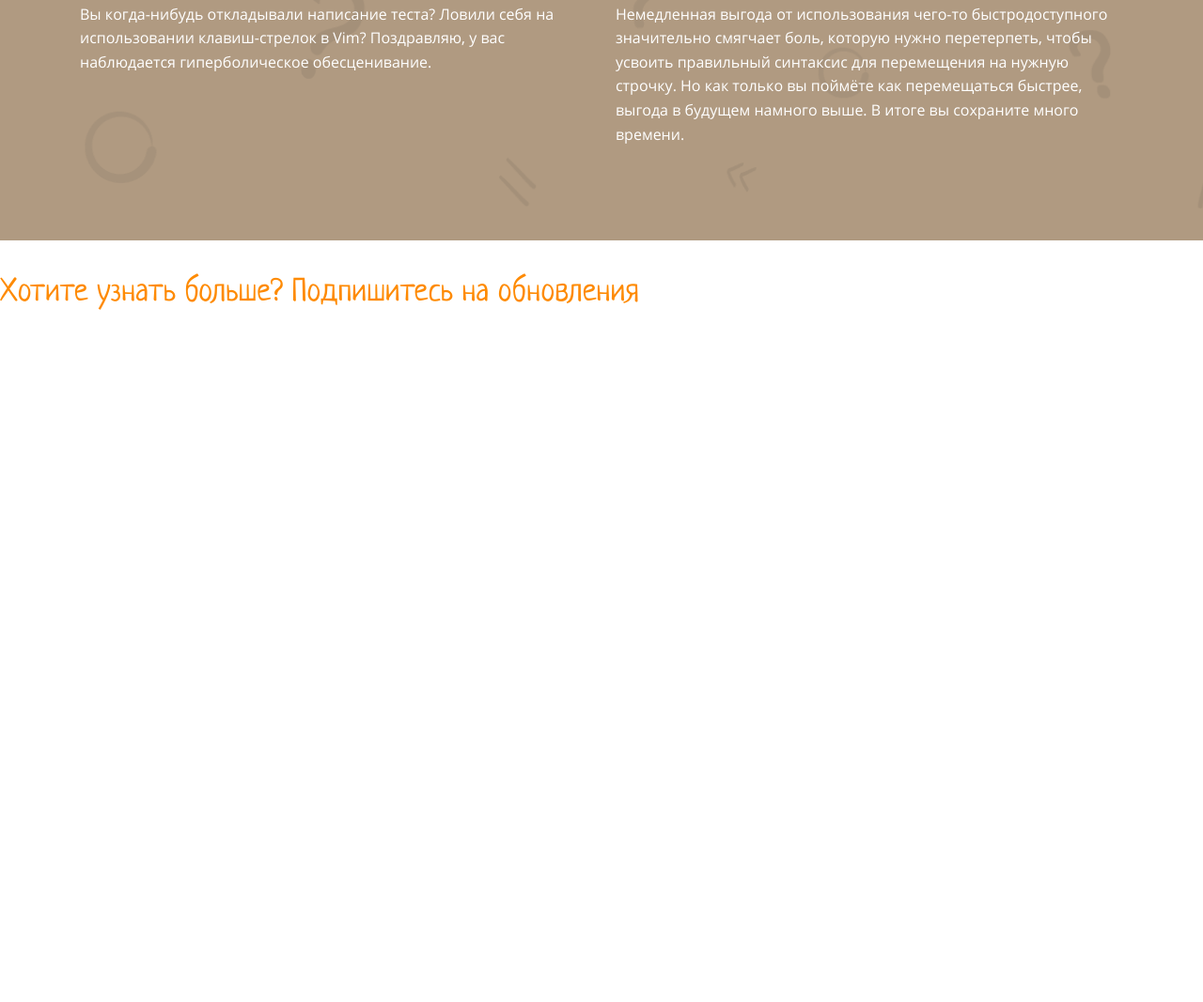
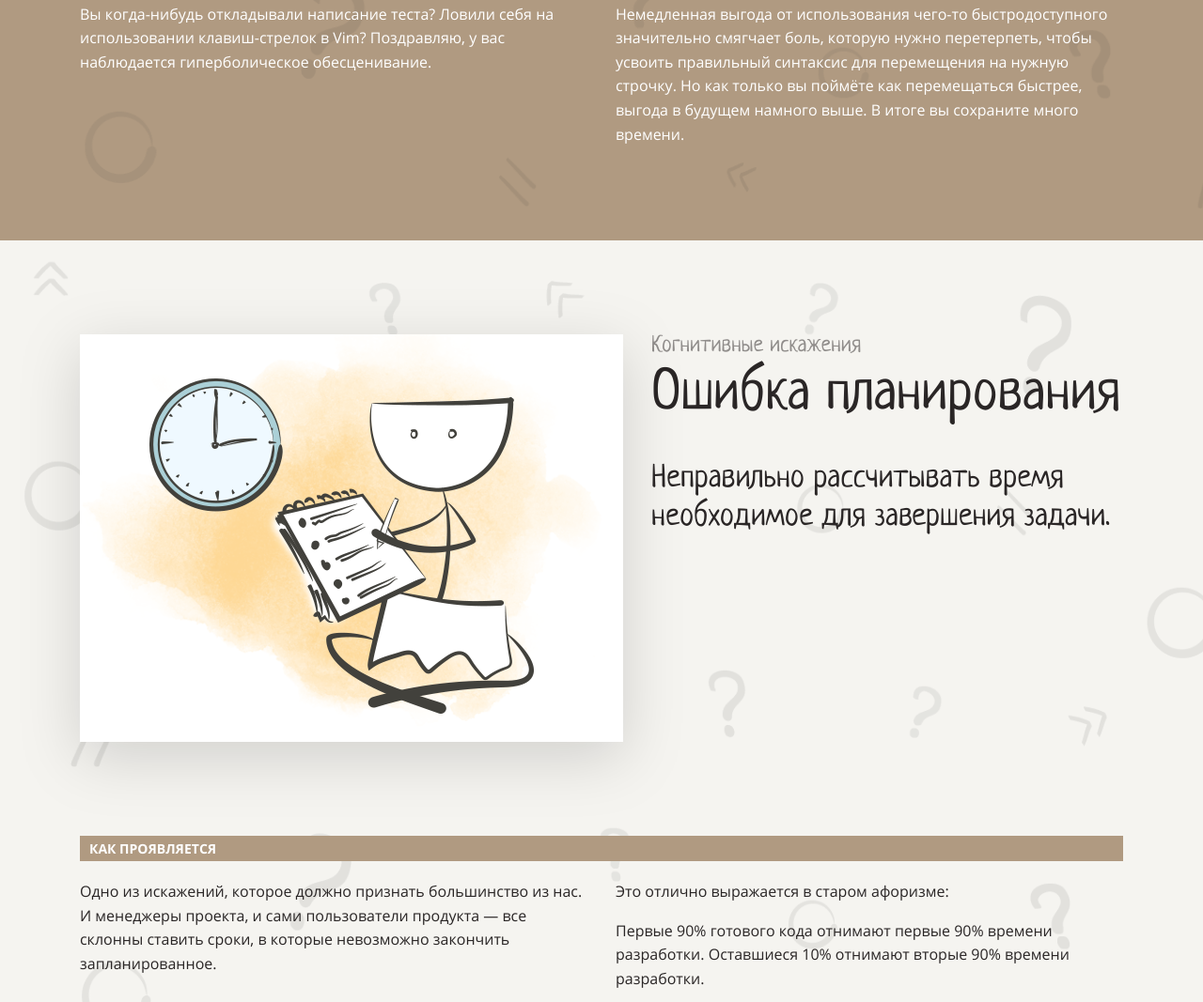
Before and after one commit to danilaprokoshev/layout-designer-project-lvl1, a website: page src/index.html in a window 1280 px wide. Shown: the part 6106-7173 px from the top of the page at 94% size. Before the commit the page ends 6456 px from the top, so only its background shows below. Drawn offline with Linux system fonts and the light colour scheme.

Commit message:
added errors-in-planning section on step#10

```diff
--- a/src/index.html
+++ b/src/index.html
@@ -59,7 +59,7 @@
         <h3 class="primary">Гиперболическое обесценивание</h3>
         <p>Вы гонитесь за немедленной маленькой выгодой и игнорируете более крупную, недоступную сейчас, но доступную в будущем.</p>
         </a>
-        <a href="#planning-mistakes" class="navigation-item">
+        <a href="#errors-in-planning" class="navigation-item">
           <span class="digit">5</span>
           <h3 class="primary">Ошибка планирования</h3>
           <p>Неправильно рассчитывать время необходимое для завершения задачи.</p>
@@ -162,6 +162,31 @@
         </div>
       </div>
     </section>
+    <section class="errors-in-planning bg-image" id="errors-in-planning">
+    <div class="container">
+      <div class="row">
+        <div class="col pr-15">
+          <img class="shadow" src="./assets/images/5.png" alt="one man writes on notebook"/>
+        </div>
+        <div class="col pl-15">
+          <span class="before-header-section dark-semiopacity">Когнитивные искажения</span>
+          <h2 class="dark">Ошибка планирования</h2>
+          <p class="cm-description dark">Неправильно рассчитывать время необходимое для завершения задачи.</p>
+        </div>
+      </div>
+      <h3 class="mt-100 mb-20 how-appear-header before-header-section-brown">Как проявляется</h3>
+      <div class="row">
+        <div class="col pr-15 dark">
+          Одно из искажений, которое должно признать большинство из нас. И менеджеры проекта, и сами пользователи продукта — все склонны ставить сроки, в которые невозможно закончить запланированное.
+        </div>
+        <div class="col pl-15 dark">
+          Это отлично выражается в старом афоризме:<br>
+          <p> </p>
+          Первые 90% готового кода отнимают первые 90% времени разработки. Оставшиеся 10% отнимают вторые 90% времени разработки.
+        </div>
+      </div>
+    </div>
+    </section>
   </main>
   <footer>
     <h3>Хотите узнать больше? Подпишитесь на обновления</h3>
--- a/src/styles/style.css
+++ b/src/styles/style.css
@@ -45,13 +45,15 @@ body {
 .effect-ikea,
 .premature-optimization,
 .distortion-of-novelty,
-.hyperbolic-depreciation {
+.hyperbolic-depreciation,
+.errors-in-planning {
   position: relative;
 }
 
 .header,
 .effect-ikea,
-.distortion-of-novelty {
+.distortion-of-novelty,
+.errors-in-planning {
   background-color: var(--light);
 }
 
```
